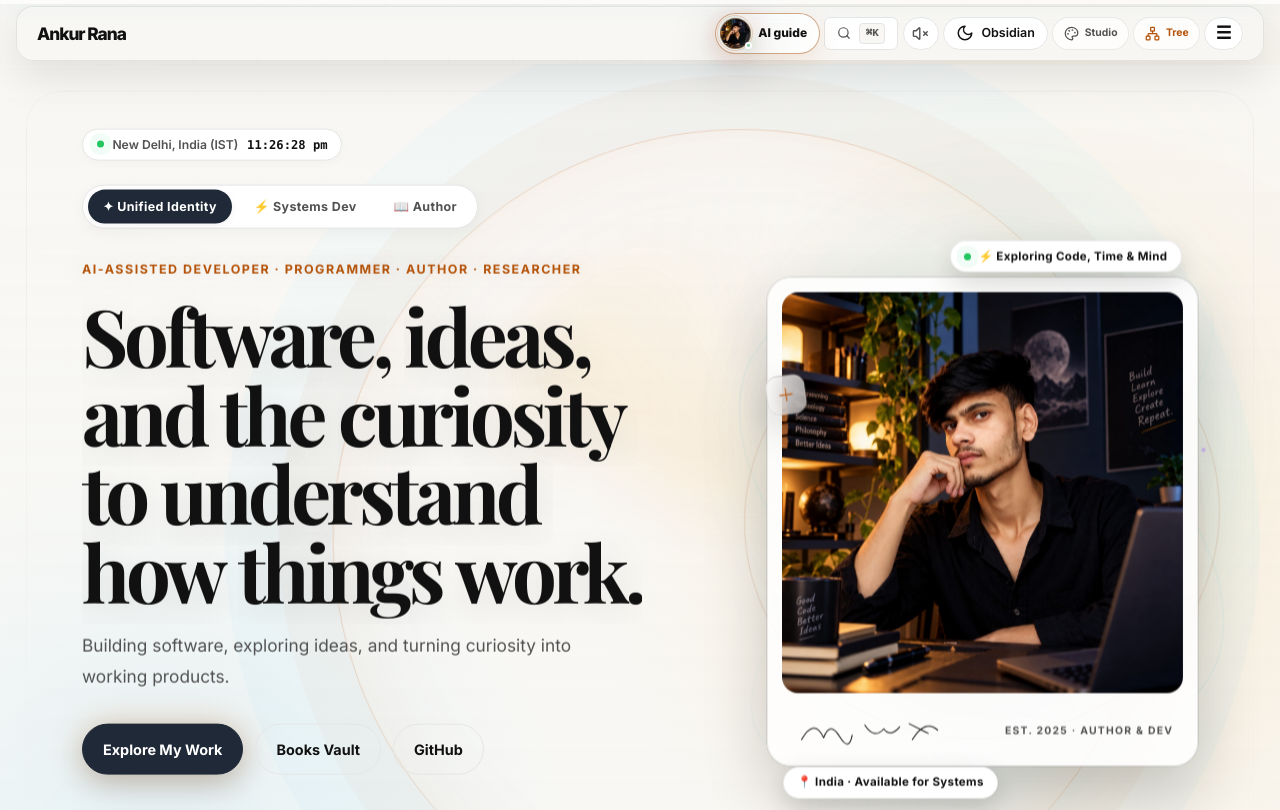
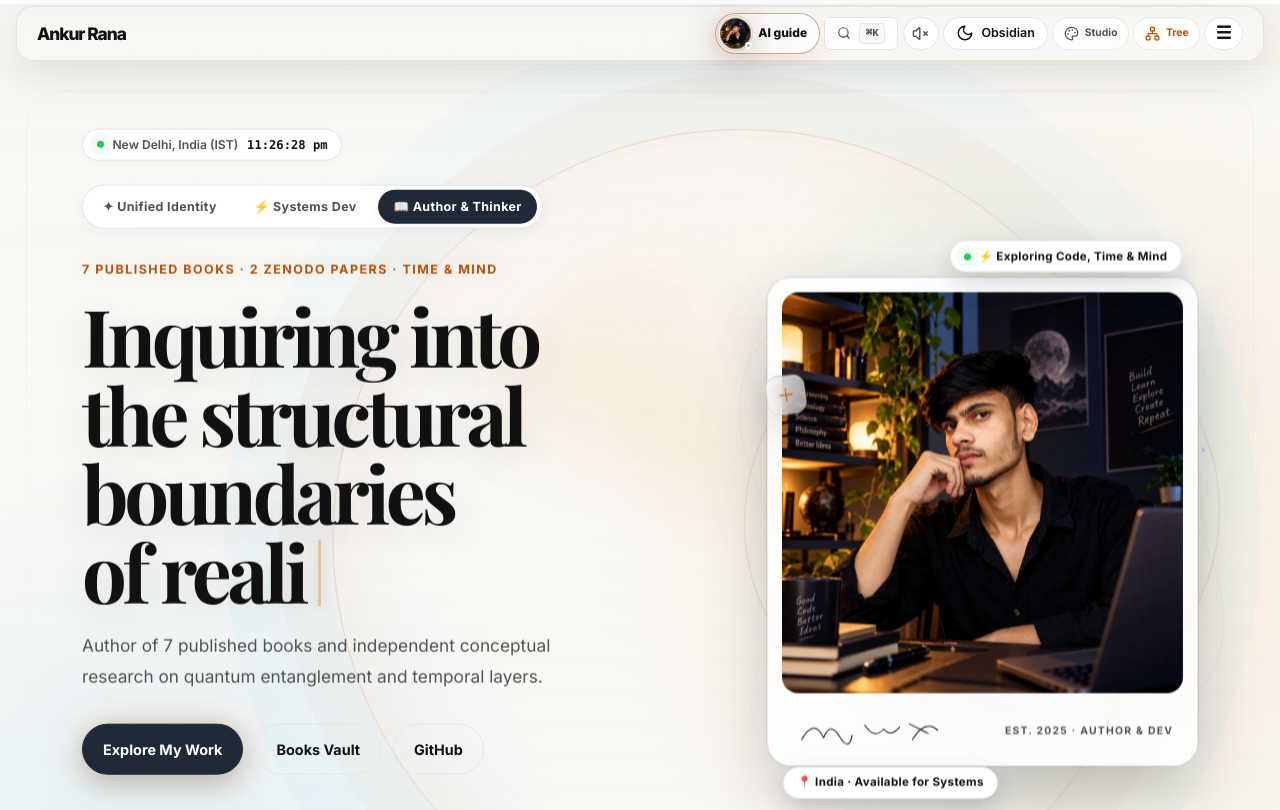
Before and after one commit to ranaji114/Ankur-rana, a Next.js app: page / in a window 1280 px wide. Shown: the top 810 px of the page. Built offline with nearby package versions, Linux system fonts and the light colour scheme.

Commit message:
Add dynamic typewriter headline animation with 1s pause

```diff
--- a/src/app/globals.css
+++ b/src/app/globals.css
@@ -3459,6 +3459,25 @@ input, textarea, select {
   letter-spacing: -0.055em;
   text-wrap: balance;
   text-shadow: 0 8px 42px color-mix(in srgb, var(--text) 12%, transparent);
+  min-height: 2.2em;
+}
+
+.typewriter-cursor {
+  display: inline-block;
+  width: 3.5px;
+  height: 0.84em;
+  margin-left: 0.16em;
+  background: var(--accent-gold, #f7e8c4) !important;
+  border-radius: 2px;
+  vertical-align: -0.04em;
+  box-shadow: 0 0 12px var(--accent-gold, #f7e8c4);
+  -webkit-text-fill-color: initial !important;
+  animation: typewriter-cursor-blink 0.8s ease-in-out infinite;
+}
+
+@keyframes typewriter-cursor-blink {
+  0%, 100% { opacity: 1; }
+  50% { opacity: 0.1; }
 }
 
 [data-theme="obsidian"] .cinema-title {
@@ -4114,63 +4133,47 @@ input, textarea, select {
   will-change: transform, opacity, filter;
 }
 
-.hero-title-word {
-  display: block;
-  transform-origin: 50% 100%;
-}
-
-.hero-title-word-mask {
-  display: inline-block;
-  overflow: hidden;
-  padding: .08em 0 .18em;
-  margin: -.08em 0 -.18em;
-  vertical-align: bottom;
+.hero-text-block {
+  animation: hero-text-fade 0.4s ease-out both;
+}
+
+@keyframes hero-text-fade {
+  from {
+    opacity: 0;
+  }
+  to {
+    opacity: 1;
+  }
 }
 
 /* Render the same masked first frame on the server and in the browser.
    This avoids a static-text flash before the client timeline begins. */
 .hero-motion-pending .hero-eyebrow-reveal,
 .hero-motion-pending .hero-summary-reveal,
-.hero-motion-pending .hero-cta-row,
-.hero-motion-pending .hero-title-word {
+.hero-motion-pending .hero-cta-row {
   opacity: 0;
 }
 
-.hero-motion-pending .hero-title-word {
-  transform: translateY(112%) rotate(3deg);
-  filter: blur(7px);
-}
-
 .hero-motion-ready .hero-eyebrow-reveal {
-  animation: hero-eyebrow-reveal .58s cubic-bezier(.16, 1, .3, 1) both;
-}
-
-.hero-motion-ready .hero-title-word {
-  animation: hero-title-word-reveal .76s cubic-bezier(.16, 1, .3, 1) both;
-  animation-delay: var(--hero-word-delay) !important;
+  animation: hero-eyebrow-reveal .48s cubic-bezier(.16, 1, .3, 1) both;
 }
 
 .hero-motion-ready .hero-summary-reveal {
-  animation: hero-summary-reveal .7s cubic-bezier(.16, 1, .3, 1) 1.52s both;
+  animation: hero-summary-reveal .55s cubic-bezier(.16, 1, .3, 1) 0.15s both;
 }
 
 .hero-motion-ready .hero-cta-row {
-  animation: hero-cta-reveal .64s cubic-bezier(.16, 1, .3, 1) 2.05s both;
+  animation: hero-cta-reveal .64s cubic-bezier(.16, 1, .3, 1) 0.3s both;
 }
 
 @keyframes hero-eyebrow-reveal {
-  from { opacity: 0; transform: translateY(10px); letter-spacing: .28em; }
+  from { opacity: 0; transform: translateY(6px); letter-spacing: .28em; }
   to { opacity: 1; transform: translateY(0); letter-spacing: .12em; }
 }
 
-@keyframes hero-title-word-reveal {
-  from { opacity: 0; transform: translateY(112%) rotate(3deg); filter: blur(7px); }
-  to { opacity: 1; transform: translateY(0) rotate(0); filter: blur(0); }
-}
-
 @keyframes hero-summary-reveal {
-  from { opacity: 0; transform: translateY(18px); filter: blur(5px); }
-  to { opacity: 1; transform: translateY(0); filter: blur(0); }
+  from { opacity: 0; transform: translateY(14px); }
+  to { opacity: 1; transform: translateY(0); }
 }
 
 @keyframes hero-cta-reveal {
@@ -4190,6 +4193,33 @@ input, textarea, select {
   background-clip: text;
   -webkit-background-clip: text;
   -webkit-text-fill-color: transparent;
+}
+
+/* ✦ Persona Button Smooth Progress Indicator */
+.persona-btn {
+  position: relative;
+  overflow: hidden;
+}
+
+.persona-progress-bar {
+  position: absolute;
+  bottom: 0;
+  left: 0;
+  height: 2.5px;
+  width: 0%;
+  background: linear-gradient(90deg, var(--accent-gold, #f7e8c4), #ffffff);
+  border-radius: 2px;
+  box-shadow: 0 0 8px var(--accent-gold, #f7e8c4);
+  animation: persona-progress-fill var(--cycle-duration, 5200ms) linear forwards;
+}
+
+.persona-progress-paused {
+  animation-play-state: paused !important;
+}
+
+@keyframes persona-progress-fill {
+  from { width: 0%; }
+  to { width: 100%; }
 }
 
 .cinema-hero-copy .hero-cta-row {
--- a/src/components/home-page.tsx
+++ b/src/components/home-page.tsx
@@ -1,6 +1,6 @@
 "use client";
 
-import { useEffect, useState, type CSSProperties } from "react";
+import { useEffect, useState, useCallback, type CSSProperties } from "react";
 import Link from "next/link";
 import { Reveal } from "@/components/reveal";
 import { SiteShell } from "@/components/site-shell";
@@ -24,54 +24,97 @@ import {
 
 type Persona = "unified" | "dev" | "author";
 
+const PERSONA_SEQUENCE: Persona[] = ["unified", "dev", "author"];
+
+function TypewriterHeroHeading({
+  text,
+  isPaused,
+  onComplete,
+}: {
+  text: string;
+  isPaused: boolean;
+  onComplete: () => void;
+}) {
+  const [displayedLength, setDisplayedLength] = useState(0);
+  const [phase, setPhase] = useState<"typing" | "holding" | "deleting">("typing");
+
+  useEffect(() => {
+    setDisplayedLength(0);
+    setPhase("typing");
+  }, [text]);
+
+  useEffect(() => {
+    if (isPaused) return;
+
+    if (phase === "typing") {
+      if (displayedLength < text.length) {
+        const timer = setTimeout(() => {
+          setDisplayedLength((prev) => prev + 1);
+        }, 34);
+        return () => clearTimeout(timer);
+      } else {
+        const timer = setTimeout(() => {
+          setPhase("deleting");
+        }, 1000);
+        return () => clearTimeout(timer);
+      }
+    } else if (phase === "deleting") {
+      if (displayedLength > 0) {
+        const timer = setTimeout(() => {
+          setDisplayedLength((prev) => Math.max(0, prev - 2));
+        }, 16);
+        return () => clearTimeout(timer);
+      } else {
+        onComplete();
+      }
+    }
+  }, [displayedLength, phase, text, isPaused, onComplete]);
+
+  const visibleText = text.slice(0, displayedLength);
+
+  return (
+    <h1
+      className="display-title cinema-title mt-4"
+      style={{ maxWidth: "680px" }}
+      aria-label={text}
+    >
+      <span>{visibleText}</span>
+      <span className="typewriter-cursor" aria-hidden="true" />
+    </h1>
+  );
+}
+
 function AnimatedHeroMessage({
   eyebrow,
   title,
   description,
   persona,
+  isPaused,
+  onComplete,
 }: {
   eyebrow: string;
   title: string;
   description: string;
   persona: Persona;
+  isPaused: boolean;
+  onComplete: () => void;
 }) {
-  const words = title.split(" ");
-
   return (
-    <>
-      <p
-        key={`${persona}-eyebrow`}
-        className="eyebrow hero-eyebrow-reveal"
-      >
+    <div className="hero-text-block">
+      <p key={`${persona}-eyebrow`} className="eyebrow hero-eyebrow-reveal">
         {eyebrow}
       </p>
 
-      <h1
-        key={`${persona}-title`}
-        className="display-title cinema-title mt-4"
-        style={{ maxWidth: "680px" }}
-        aria-label={title}
-      >
-        {words.map((word, index) => (
-          <span key={`${persona}-${word}-${index}`} className="hero-title-word-mask" aria-hidden="true">
-            <span
-              className="hero-title-word"
-              style={{ "--hero-word-delay": `${0.34 + index * 0.11}s` } as CSSProperties}
-            >
-              {word}{index < words.length - 1 ? "\u00a0" : ""}
-            </span>
-          </span>
-        ))}
-      </h1>
+      <TypewriterHeroHeading
+        text={title}
+        isPaused={isPaused}
+        onComplete={onComplete}
+      />
 
-      <p
-        key={`${persona}-description`}
-        className="body-large mt-5 hero-summary-reveal"
-        style={{ maxWidth: "560px" }}
-      >
+      <p key={`${persona}-description`} className="body-large mt-5 hero-summary-reveal" style={{ maxWidth: "560px" }}>
         {description}
       </p>
-    </>
+    </div>
   );
 }
 
@@ -79,6 +122,7 @@ export function HomePage() {
   const [persona, setPersona] = useState<Persona>("unified");
   const [previewBook, setPreviewBook] = useState<Book | null>(null);
   const [heroMotionReady, setHeroMotionReady] = useState(false);
+  const [isPaused, setIsPaused] = useState(false);
 
   const latestBook = books.find((b) => b.isLatest) || books[0];
 
@@ -100,12 +144,19 @@ export function HomePage() {
     },
   } satisfies Record<Persona, { eyebrow: string; title: string; description: string }>;
 
+  const handleTypewriterComplete = useCallback(() => {
+    setPersona((current) => {
+      const nextIdx = (PERSONA_SEQUENCE.indexOf(current) + 1) % PERSONA_SEQUENCE.length;
+      return PERSONA_SEQUENCE[nextIdx];
+    });
+  }, []);
+
   const handlePersonaChange = (mode: Persona) => {
     sound.play("switch");
-    if (mode !== persona) setHeroMotionReady(false);
     setPersona(mode);
   };
 
+  // Initial hero mount reveal
   useEffect(() => {
     let secondFrame: number | undefined;
     const firstFrame = window.requestAnimationFrame(() => {
@@ -116,7 +167,7 @@ export function HomePage() {
       window.cancelAnimationFrame(firstFrame);
       if (secondFrame) window.cancelAnimationFrame(secondFrame);
     };
-  }, [persona]);
+  }, []);
 
   return (
     <SiteShell>
@@ -130,35 +181,41 @@ export function HomePage() {
         <div className="container-page">
           <div className="hero-split-grid">
             {/* Left Side: Context & Persona Switcher */}
-            <div className={`cinema-hero-copy ${heroMotionReady ? "hero-motion-ready" : "hero-motion-pending"}`}>
+            <div
+              className={`cinema-hero-copy ${heroMotionReady ? "hero-motion-ready" : "hero-motion-pending"}`}
+              onMouseEnter={() => setIsPaused(true)}
+              onMouseLeave={() => setIsPaused(false)}
+            >
               <LiveClock />
 
               {/* Persona Switcher */}
-              <div className="persona-switcher-wrap">
-                <button
-                  type="button"
-                  className={`persona-btn ${persona === "unified" ? "persona-btn-active" : ""}`}
-                  onClick={() => handlePersonaChange("unified")}
-                >
-                  ✦ Unified Identity
-                </button>
-                <button
-                  type="button"
-                  className={`persona-btn ${persona === "dev" ? "persona-btn-active" : ""}`}
-                  onClick={() => handlePersonaChange("dev")}
-                >
-                  ⚡ Systems Dev
-                </button>
-                <button
-                  type="button"
-                  className={`persona-btn ${persona === "author" ? "persona-btn-active" : ""}`}
-                  onClick={() => handlePersonaChange("author")}
-                >
-                  📖 Author
-                </button>
+              <div className="persona-switcher-wrap" aria-label="Identity Mode Selector">
+                {PERSONA_SEQUENCE.map((p) => {
+                  const labels: Record<Persona, string> = {
+                    unified: "✦ Unified Identity",
+                    dev: "⚡ Systems Dev",
+                    author: "📖 Author & Thinker",
+                  };
+                  const isActive = persona === p;
+                  return (
+                    <button
+                      key={p}
+                      type="button"
+                      className={`persona-btn ${isActive ? "persona-btn-active" : ""}`}
+                      onClick={() => handlePersonaChange(p)}
+                    >
+                      <span className="persona-btn-text">{labels[p]}</span>
+                    </button>
+                  );
+                })}
               </div>
 
-              <AnimatedHeroMessage {...heroContent[persona]} persona={persona} />
+              <AnimatedHeroMessage
+                {...heroContent[persona]}
+                persona={persona}
+                isPaused={isPaused}
+                onComplete={handleTypewriterComplete}
+              />
 
               <div className="hero-cta-row">
                 <Link className="button-primary" href="/work" onClick={() => sound.play("click")}>
```
